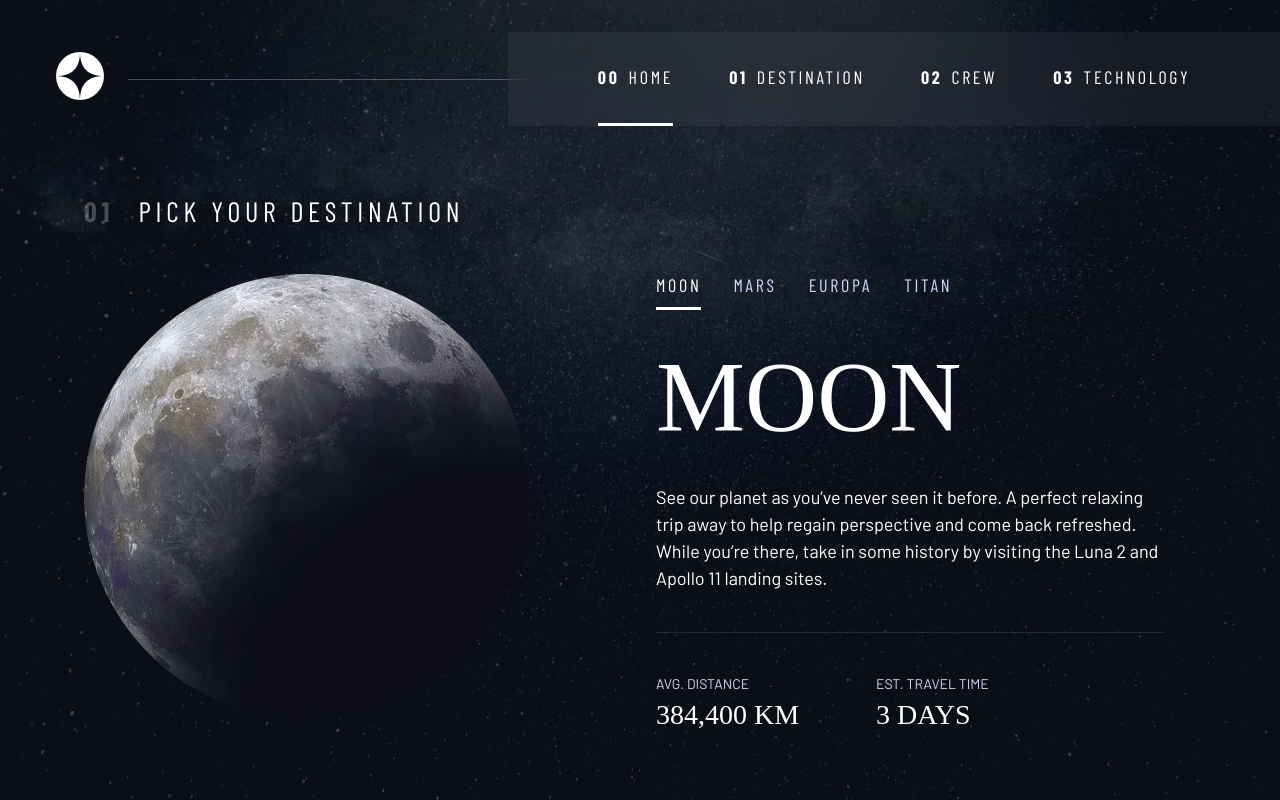
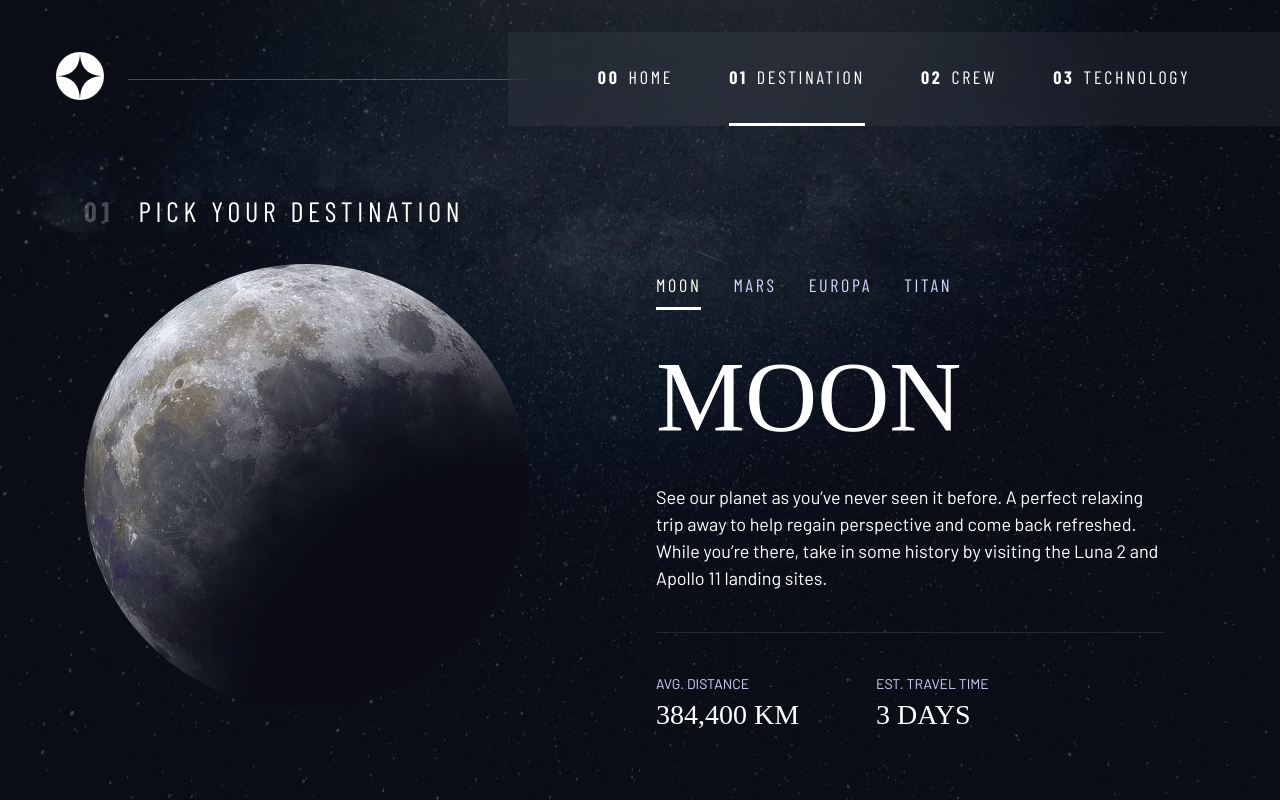
Before and after one commit to Kinzume/space-tourism-website-main, a plain HTML site: page destination.html in a window 1280 px wide. Drawn offline with nearby package versions, Linux system fonts and the light colour scheme; a web font is replaced by a local one.

Commit message:
Fixed active state styling on navbar

```diff
--- a/destination.html
+++ b/destination.html
@@ -45,14 +45,14 @@
 					data-visible="false"
 					class="primary-navigation underline-indicators flex"
 				>
-					<li class="active">
+					<li>
 						<a
 							class="ff-sans-cond uppercase text-white letter-spacing-2"
 							href="index.html"
 							><span aria-hidden="true">00</span>Home</a
 						>
 					</li>
-					<li>
+					<li class="active">
 						<a
 							class="ff-sans-cond uppercase text-white letter-spacing-2"
 							href="destination.html"
--- a/index.css
+++ b/index.css
@@ -591,6 +591,7 @@ body {
 .grid-container--destination > picture {
 	grid-area: image;
 	max-width: 60%;
+	align-self: start;
 }
 
 .grid-container--destination > .tab-list {
```
Also changed, not shown: crew.html (+2 -2 lines), index.html (+1 -1 lines).
